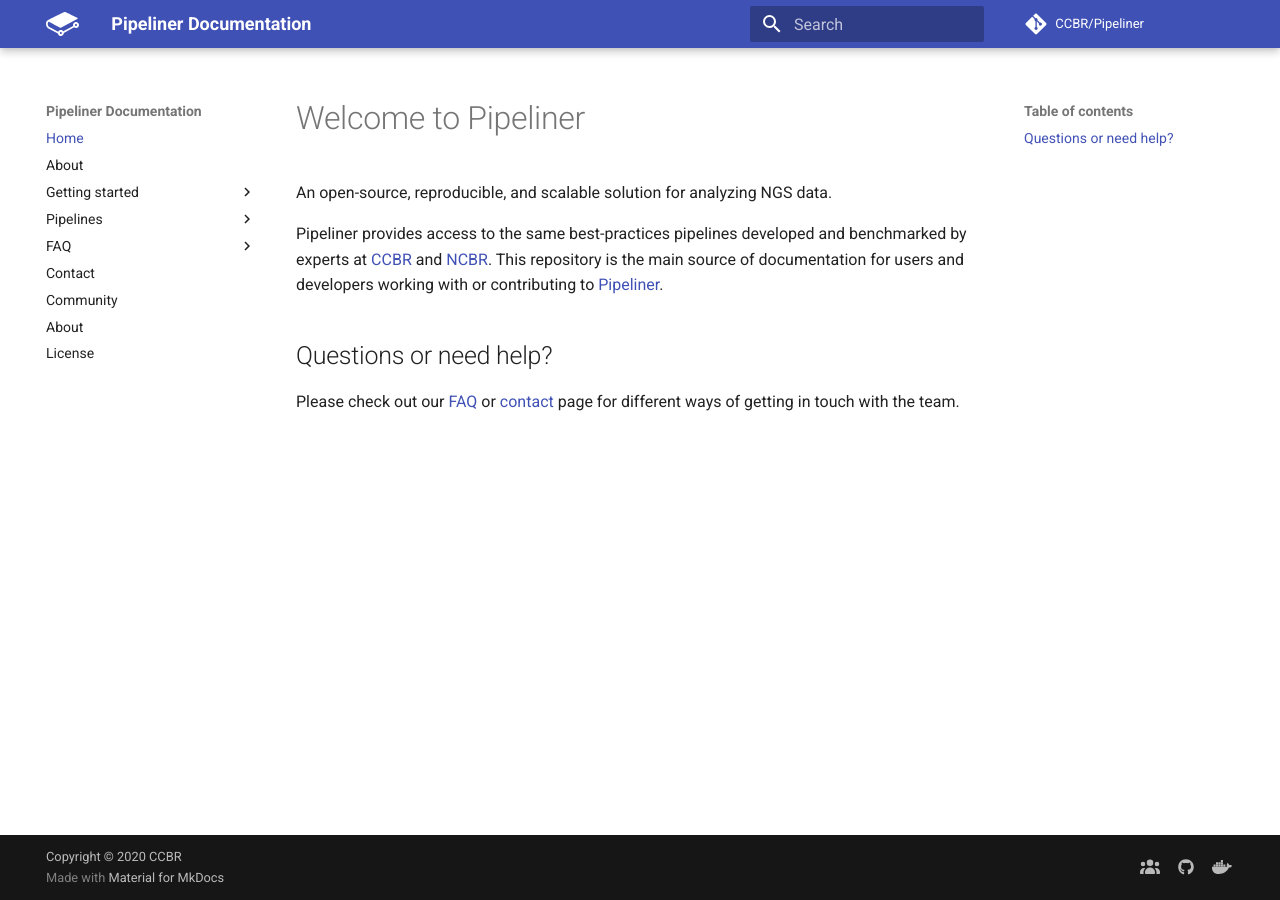
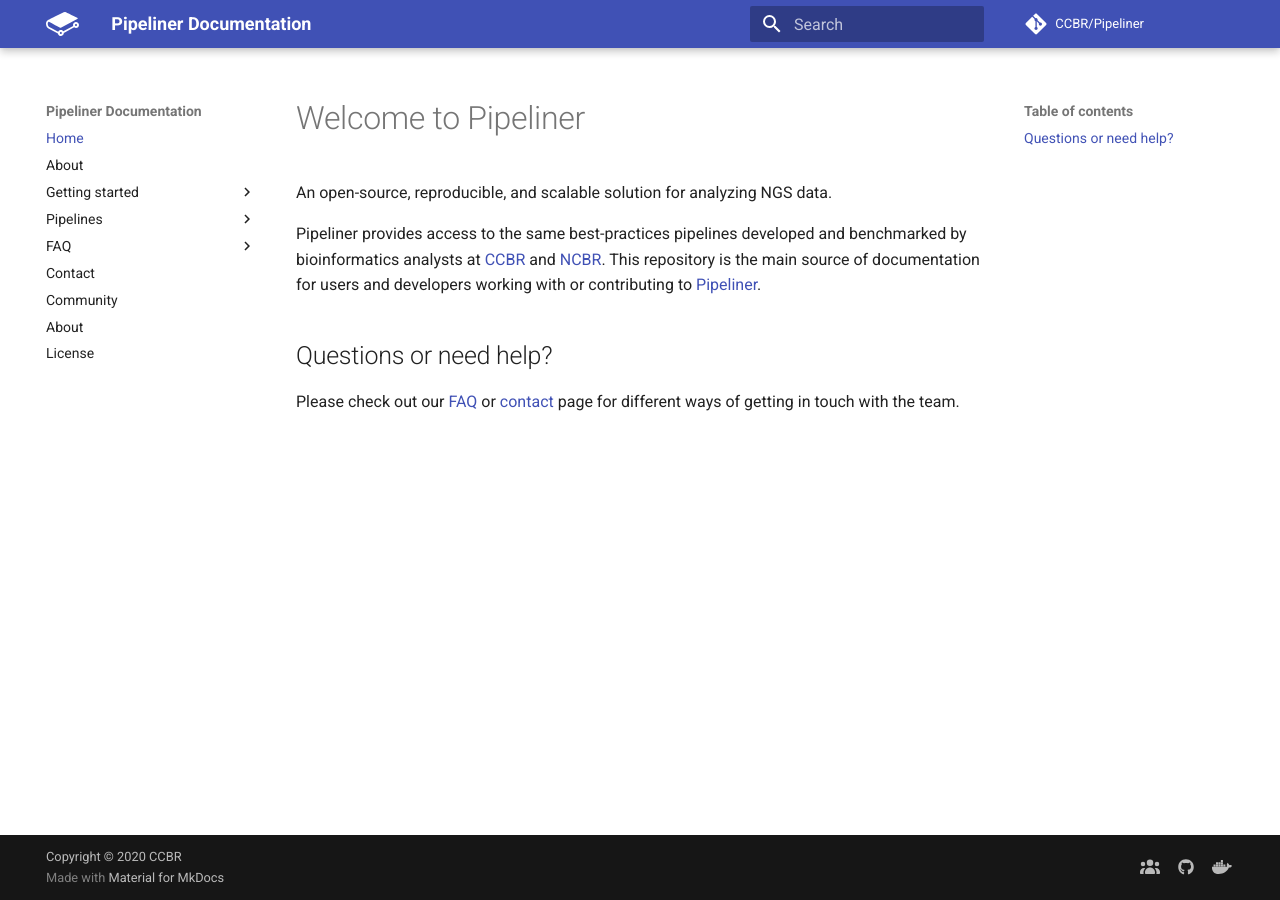
Before and after one commit to skchronicles/pipeliner-docs, an MkDocs documentation site: the page built from docs/index.md, in a window 1280 px wide. Built offline with MkDocs 1.6.1 and Material for MkDocs 9.7.7, drawn with Linux system fonts in a browser that asks for light colours; comment, search, counter and statistics services are not loaded.

Commit message:
Updating index

```diff
--- a/docs/index.md
+++ b/docs/index.md
@@ -2,7 +2,7 @@
 
 An open-source, reproducible, and scalable solution for analyzing NGS data.
 
-Pipeliner provides access to the same best-practices pipelines developed and benchmarked by experts at [CCBR](https://ccbr.ccr.cancer.gov/) and [NCBR](https://ncbr.ncifcrf.gov/). This repository is the main source of documentation for users and developers working with or contributing to [Pipeliner](https://github.com/CCBR/Pipeliner).
+Pipeliner provides access to the same best-practices pipelines developed and benchmarked by bioinformatics analysts at [CCBR](https://ccbr.ccr.cancer.gov/) and [NCBR](https://ncbr.ncifcrf.gov/). This repository is the main source of documentation for users and developers working with or contributing to [Pipeliner](https://github.com/CCBR/Pipeliner).
 
 ## Questions or need help?
 Please check out our [FAQ](https://github.com/CCBR/Pipeliner/wiki/7.-FAQ#faq) or [contact][1] page for different ways of getting in touch with the team.
--- a/mkdocs.yml
+++ b/mkdocs.yml
@@ -90,8 +90,8 @@ nav:
       - Customization: dev/lorem_ipsum.md
   - Pipelines:
     - RNA-seq:
-      - Theory and practical guide: RNA-seq/Theory-and-practical-guide-for-RNA-seq.md
-      - Overview of pipelines: RNA-seq/Gene-and-isoform-expression-overview.md
+      - Theory and Practical Guide: RNA-seq/Theory-and-practical-guide-for-RNA-seq.md
+      - Overview of Pipelines: RNA-seq/Gene-and-isoform-expression-overview.md
       - Quick Start: RNA-seq/TLDR-RNA-seq.md
       - User Tutorial: RNA-seq/Gene-and-isoform-expression-guided-tutorial.md
       - Resources: RNA-seq/Differential-expression-pipeline-tools-and-versions.md
```
